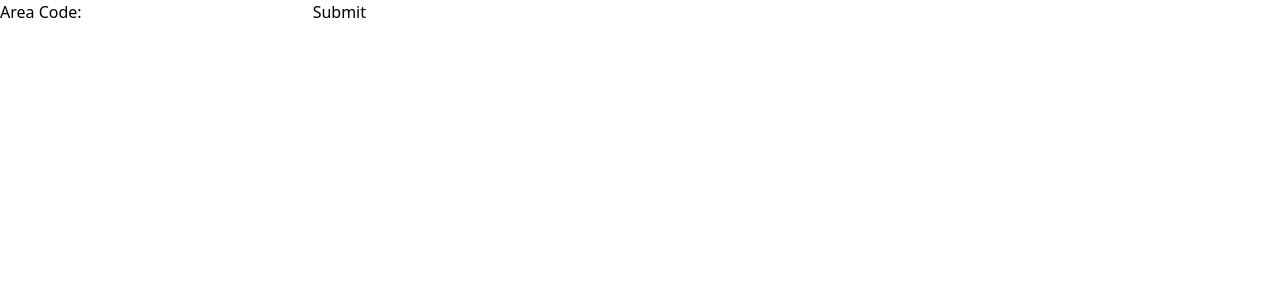
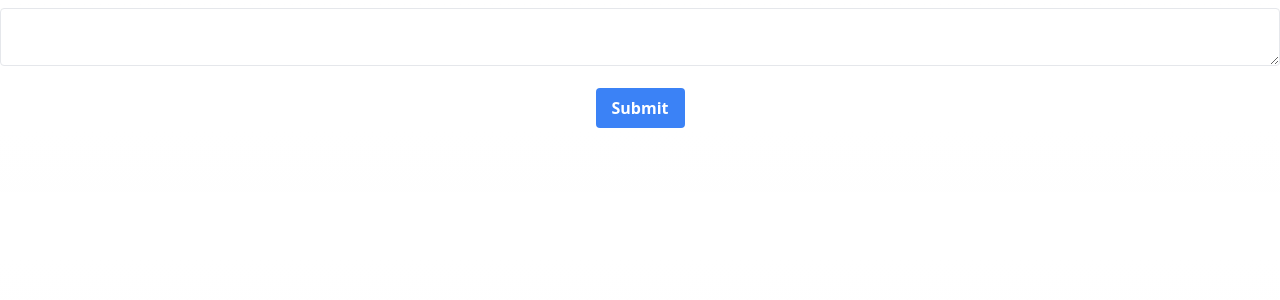
Before and after one commit to mill2808/mi449_final5, a Next.js app: page /userInput in a window 1280 px wide. Shown: the top 300 px of the page. Built offline with nearby package versions, Linux system fonts and the light colour scheme.

Commit message:
switch location form to feedback form

```diff
--- a/src/pages/index.js
+++ b/src/pages/index.js
@@ -3,6 +3,7 @@
 //import React, { useState } from 'react'
 import RadiationExample from './table'
 import NRELData from './weatherData'
+import UserForm from './userInput'
 //import Nreldata from './weatherData'
 //import UserForm from './userInput'
 //import NRELdata from './weatherData'
@@ -50,6 +51,11 @@
       <div className="p-3">
         <h3 className="text-xl">NREL Data:</h3>
         <NRELData/>
+      </div>
+
+      <div className="p-3">
+        <h3 className="text-xl">Please provide feedback</h3>
+        <UserForm/>
       </div>
 
       <div className="mb-32 grid text-center lg:mb-0 lg:grid-cols-4 lg:text-left">
--- a/src/pages/userInput.js
+++ b/src/pages/userInput.js
@@ -1,22 +1,30 @@
+import React from 'react'
 import { useState } from 'react'
 
-export default function UserForm(){
-    const [location, setLocation] = useState('')
-    const whenSubmitted = (e) => {
-        e.preventDefault()
-        setLocation(event.target.location.value)}
 
 
-    return(
-            <form onSubmit={whenSubmitted}>
-                <label>Area Code:</label>
-                <input
-                    type="text"
-                    value={location}
-                />
-                <button type="submit">Submit</button>
-            </form>
-    )
+const UserForm = () => {
+    return (
+        <form>
+      <div className="mb-4">
+        <label
+          className="block text-black-700 font-bold mb-2"
+          htmlFor="feedback">
+        </label>
+        <textarea
+          className="border rounded w-full py-2 px-3 text-black-700 leading-tight focus:outline-none focus:shadow-outline"
+          id="feedback">
+          </textarea>
+      </div>
+      <div className="flex items-center justify-center">
+        <button
+          className="bg-blue-500 hover:bg-blue-700 text-white font-bold py-2 px-4 rounded focus:outline-none focus:shadow-outline"
+          type="submit">
+          Submit
+        </button>
+      </div>
+    </form>
+  )
+}
 
-
-}
+export default UserForm
```
